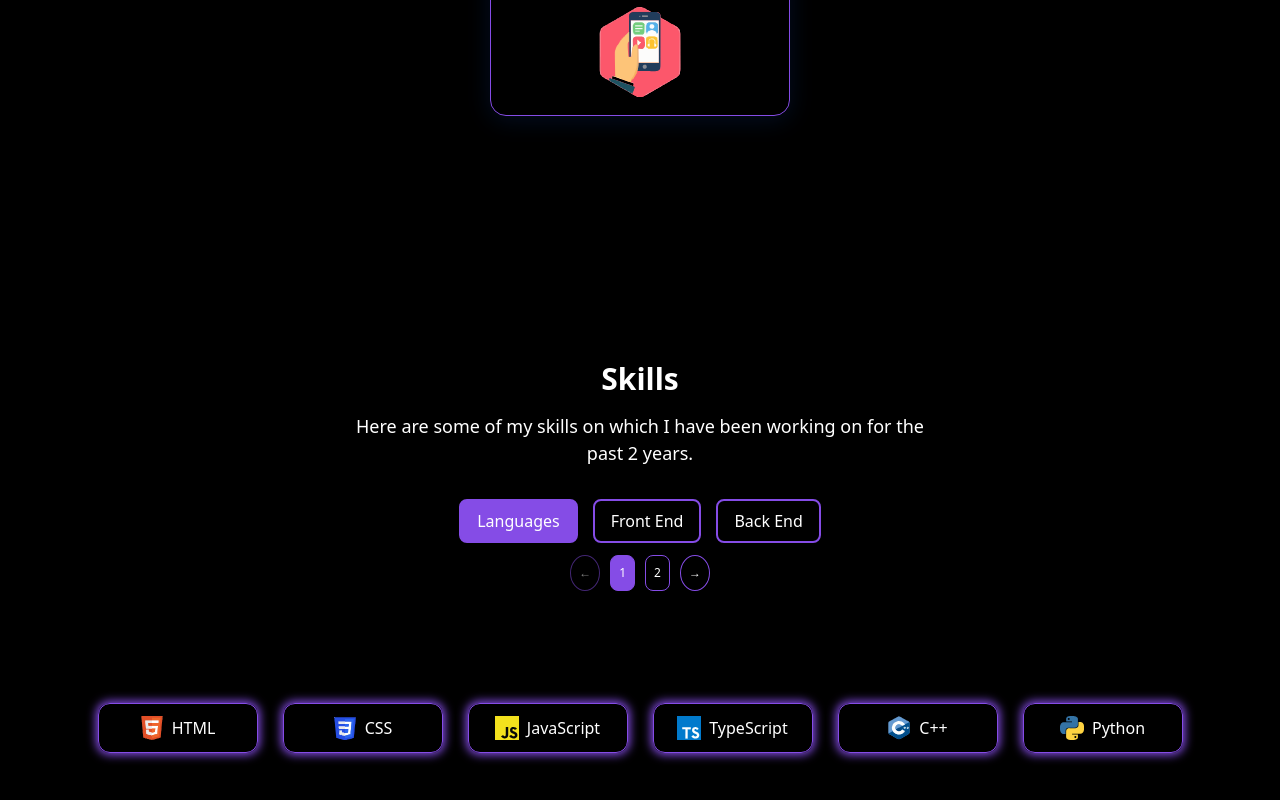
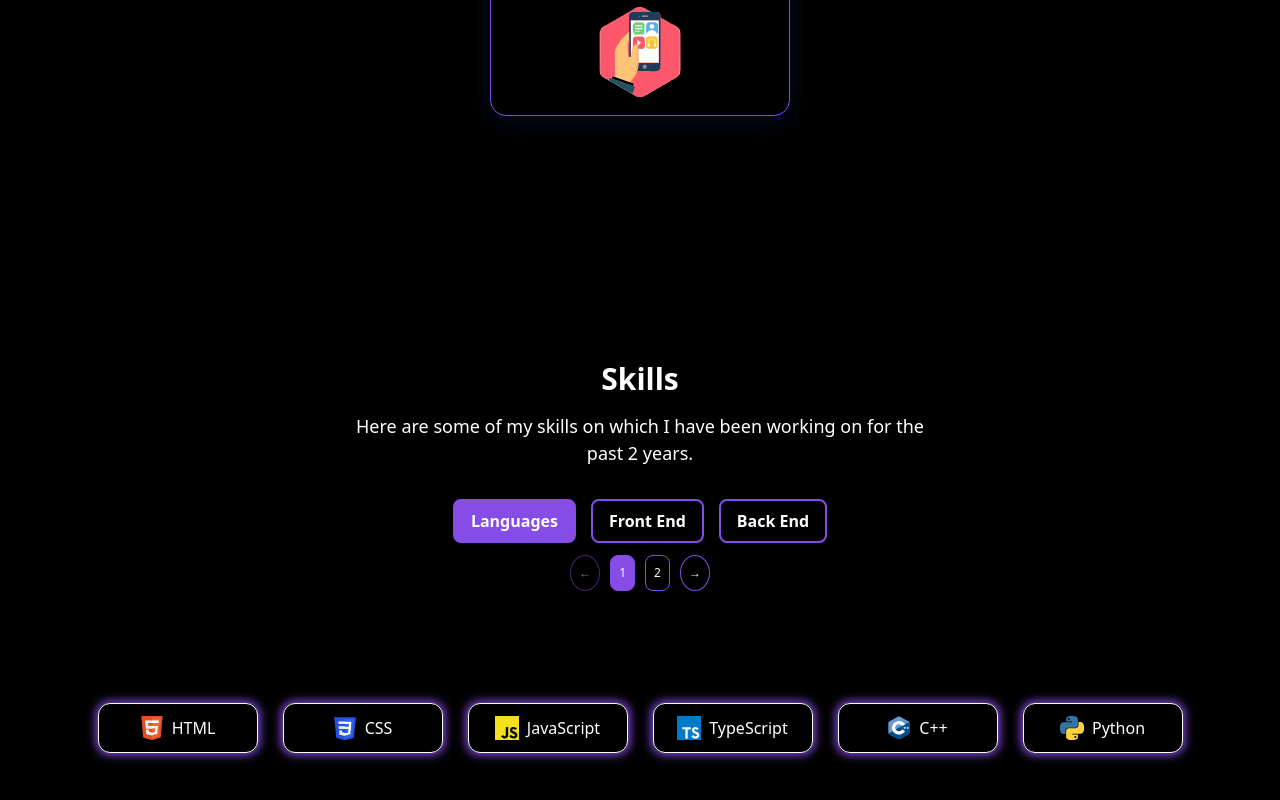
Before and after one commit to abhinavkarnatak-dev/My-Portfolio, a React (Vite) app: page / in a window 1280 px wide. Shown: the part 1354-2154 px from the top of the page. Built offline with nearby package versions, Linux system fonts and the light colour scheme.

Commit message:
Skills Section colors fixed

```diff
--- a/src/components/SkillsCard.jsx
+++ b/src/components/SkillsCard.jsx
@@ -67,6 +67,7 @@ const SkillsCard = () => {
         padding: 8px 16px;
         cursor: pointer;
         font-size: 16px;
+        font-weight: bold;
     `
 
     const PaginationContainer = styled.div`
@@ -128,7 +129,7 @@ const SkillsCard = () => {
         font-size: 16px;
         font-weight: 400;
         color: white;
-        border: 1px solid #854CE6;
+        border: 1px solid white;
         box-shadow: 0 0 10px 2px rgba(133, 76, 230, 1);
         border-radius: 12px;
         padding: 12px 16px;
```
